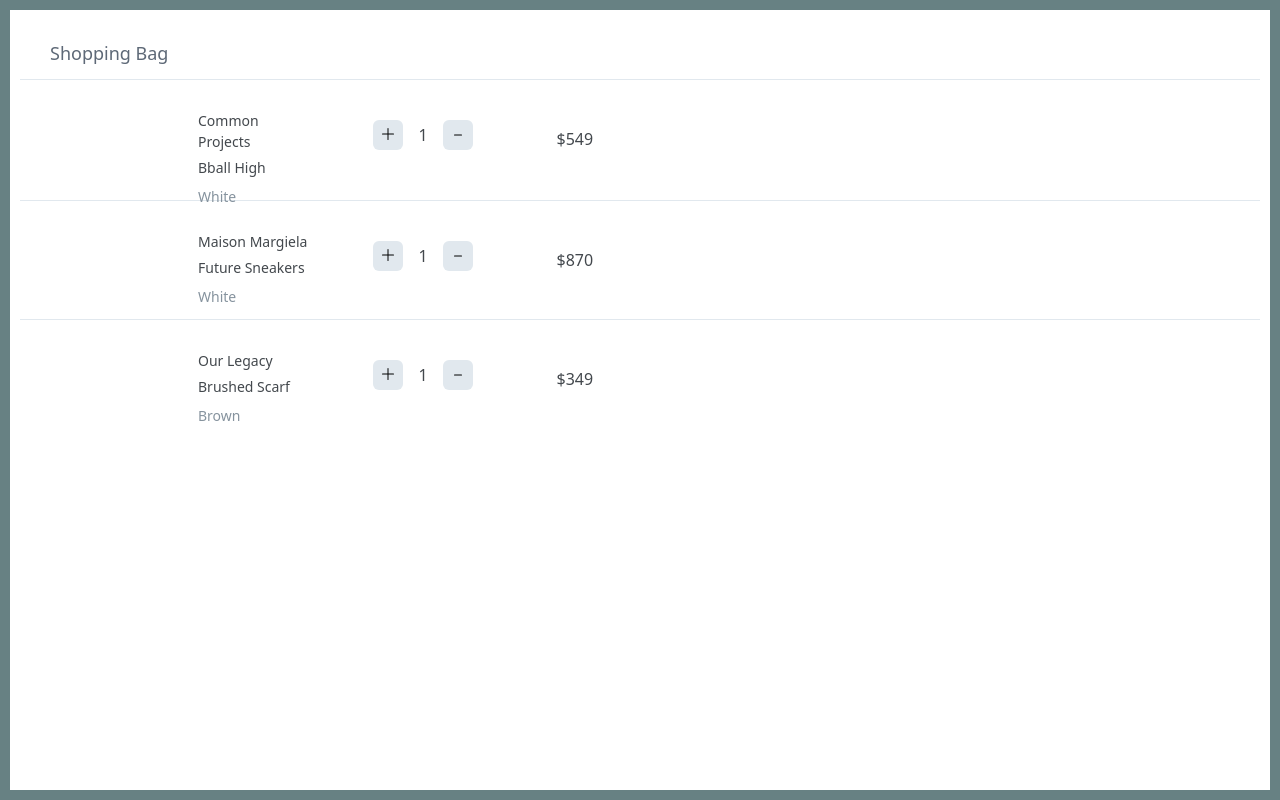
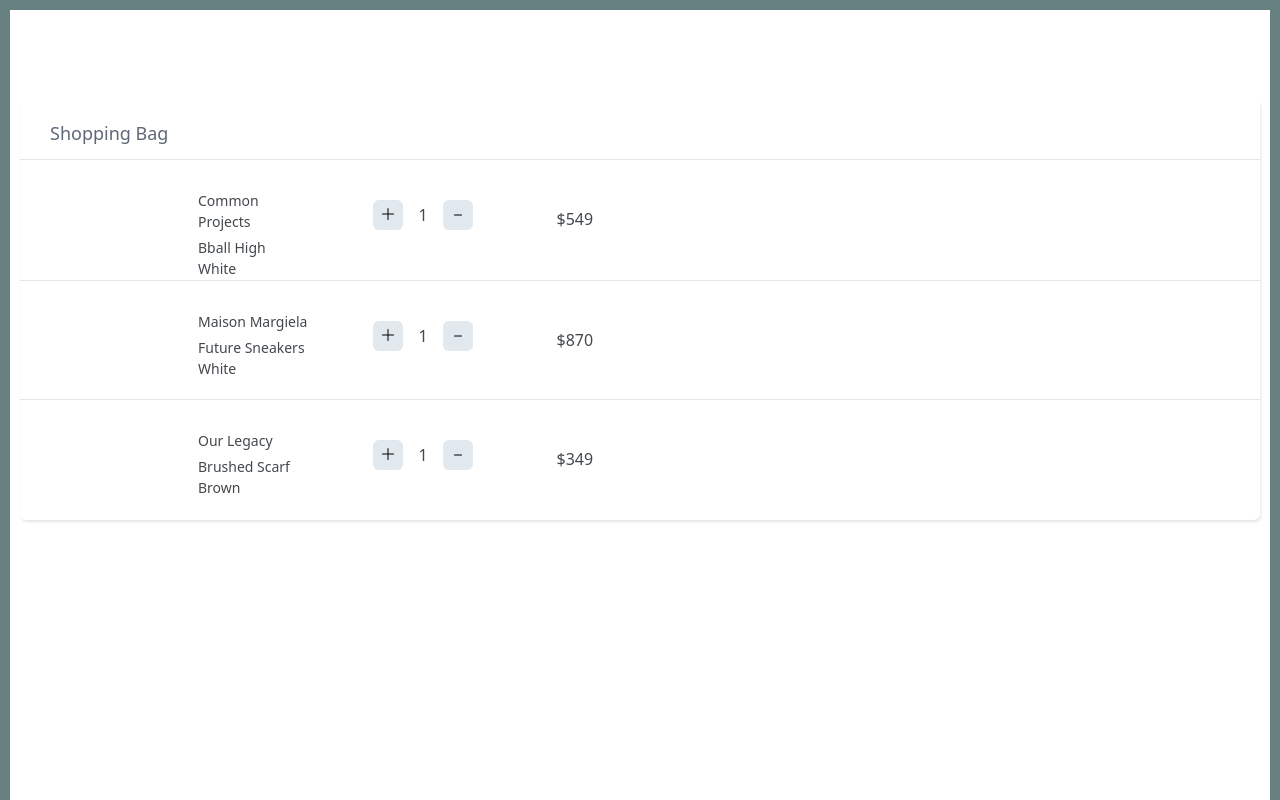
Before and after one commit to ILAIGOAT/PROJECT_ALAZ-MUSIC-SHOP-, a plain HTML site: page shopping cart/shoppingCart.html in a window 1280 px wide. Shown: the top 800 px of the page. Drawn offline with nearby package versions, Linux system fonts and the light colour scheme.

Commit message:
shopping cart css change 1

```diff
--- a/shopping cart/shoppingCart.css
+++ b/shopping cart/shoppingCart.css
@@ -2,8 +2,7 @@
 /*הגוף, עושה את האוטליין הכחול*/
 html,
 body {
-  width: 100%;
-  height: 100%;
+
   padding: 10px;
   margin: 0;
   background-color: #678183;
@@ -81,6 +80,17 @@
   margin-right: 50px;
 }
 
+.shopping-cart {
+
+  margin: 80px auto;
+  background: #FFFFFF;
+  box-shadow: 1px 2px 3px 0px rgba(0,0,0,0.10);
+  border-radius: 6px;
+
+  display: flex;
+  flex-direction: column;
+}
+
 /*עיצוב כפתור פלוס*/
 .plus-btn[class*=btn] {
   width: 30px;
@@ -120,10 +130,11 @@
 .description span:first-child {
   margin-bottom: 5px;
 }
-.description span:last-child {
-  font-weight: 300;
-  margin-top: 8px;
-  color: #86939E;
+.card{
+  color: #5E6977;
+  font-size: 18px;
+  font-weight: 350;
+  top: 555px;
 }
 
 /* Product Quantity */
@@ -195,6 +206,7 @@
   font-size: 18px;
   font-weight: 350;
 }
+
 .card{
   color: #5E6977;
   font-size: 18px;
```
